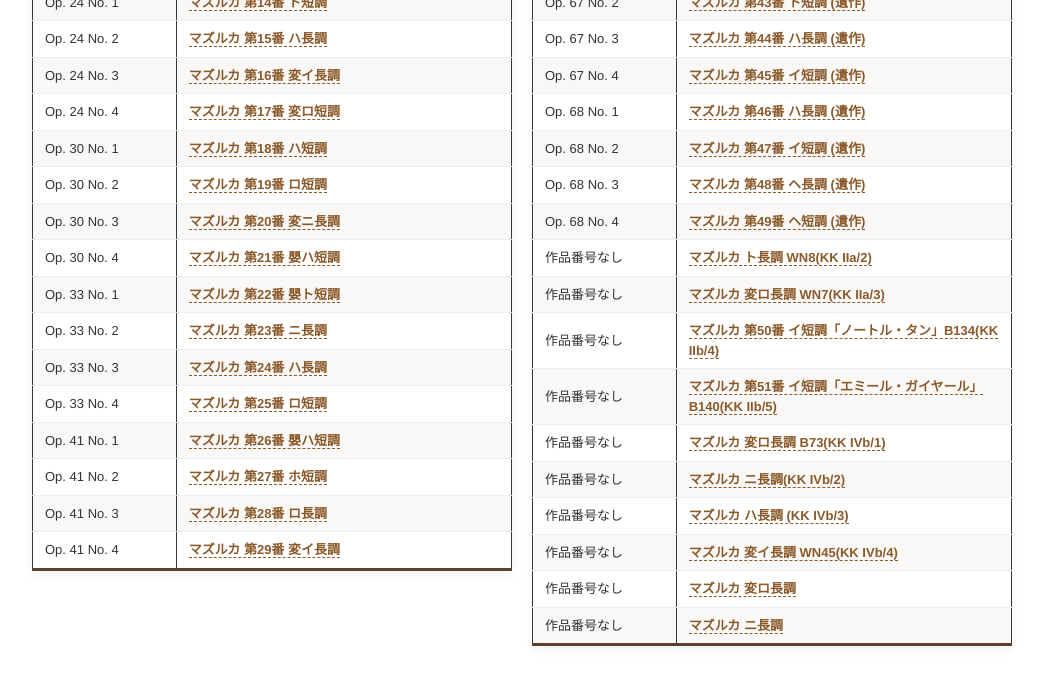
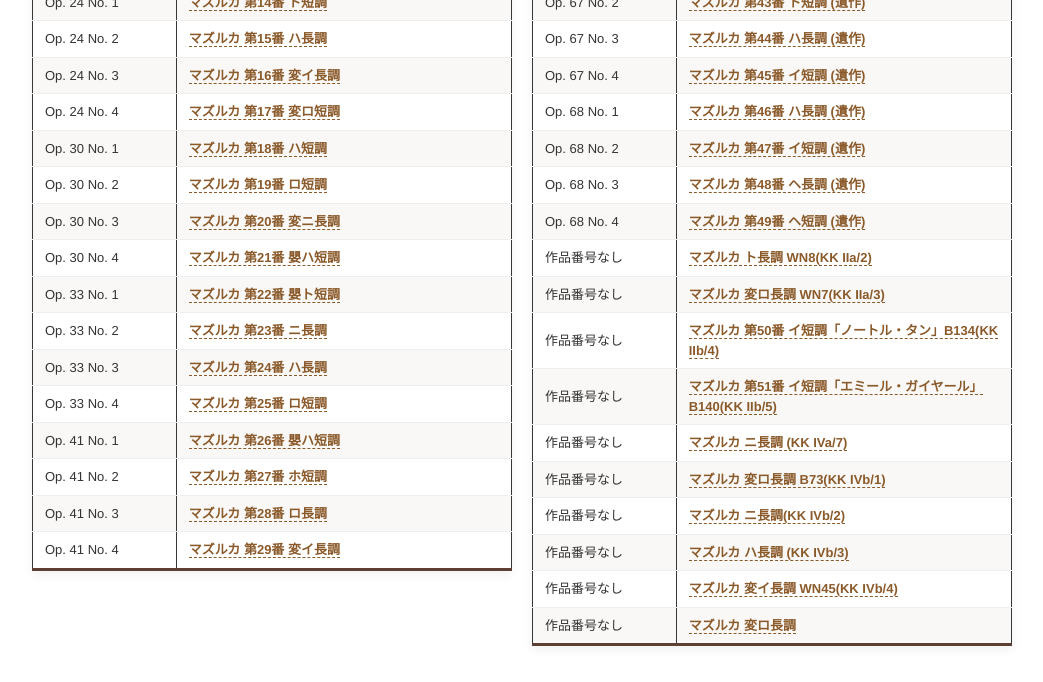
Before and after one commit to akikowashino/akikowashino.github.io, a Jekyll site: the page built from mazurka/index-en.md, in a window 1280 px wide and 900 px high, scrolled down 722 px, cut to the strip 0-682 px from the top of the window. Shown: the whole strip, without its empty margins (118-1161 px from the left). Built offline with Jekyll 4.4.1, drawn with Linux system fonts in a browser that asks for light colours.

Commit message:
Update index-en.md

```diff
--- a/mazurka/index-en.md
+++ b/mazurka/index-en.md
@@ -166,13 +166,14 @@ lang: en
         <tr><td>作品番号なし</td><td><a href="https://chopin.nifc.pl/en/chopin/kompozycja/8_mazurka-in-b-flat-major" target="_blank" rel="noopener">マズルカ 変ロ長調 WN7(KK IIa/3)</a></td></tr>
         <tr><td>作品番号なし</td><td><a href="https://ks15.imslp.org/files/imglnks/usimg/e/e2/IMSLP96715-PMLP152738-Chopin_Klindworth_Band_1_Bote_12261_B_134_scan.pdf" target="_blank" rel="noopener">マズルカ 第50番 イ短調「ノートル・タン」B134(KK IIb/4)</a></td></tr>
         <tr><td>作品番号なし</td><td><a href="https://vmirror.imslp.org/files/imglnks/usimg/4/47/IMSLP399502-PMLP152797-BnF_btv1b52500541b_1.pdf" target="_blank" rel="noopener">マズルカ 第51番 イ短調「エミール・ガイヤール」B140(KK IIb/5)</a></td></tr>
+        <tr><td>作品番号なし</td><td><a href="https://chopin.nifc.pl/en/chopin/kompozycja/273_mazurka-in-d-major" target="_blank" rel="noopener">マズルカ ニ長調 (KK IVa/7)</a></td></tr>
         <tr><td>作品番号なし</td><td><a href="https://chopin.nifc.pl/en/chopin/kompozycja/56" target="_blank" rel="noopener">マズルカ 変ロ長調 B73(KK IVb/1)</a></td></tr>
         <tr><td>作品番号なし</td><td><a href="#" target="_blank" rel="noopener">マズルカ ニ長調(KK IVb/2)</a></td></tr>
         <tr><td>作品番号なし</td><td><a href="https://chopin.nifc.pl/en/chopin/kompozycja/275_mazurka-in-c-major" target="_blank" rel="noopener">マズルカ ハ長調 (KK IVb/3)</a></td></tr>
         <tr><td>作品番号なし</td><td><a href="https://chopin.nifc.pl/en/chopin/kompozycja/70_mazurka-in-a-flat-major-from-the-album-of-maria-szymanowska" target="_blank" rel="noopener">マズルカ 変イ長調 WN45(KK IVb/4)</a></td></tr>
 
         <tr><td>作品番号なし</td><td><a href="#" target="_blank" rel="noopener">マズルカ 変ロ長調</a></td></tr>
-        <tr><td>作品番号なし</td><td><a href="#" target="_blank" rel="noopener">マズルカ ニ長調</a></td></tr>
+
       </tbody>
     </table>
   </div>
```
